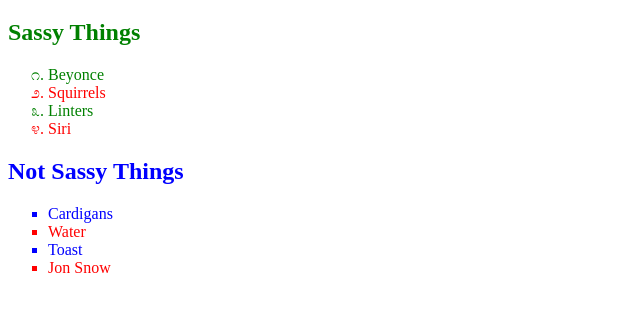
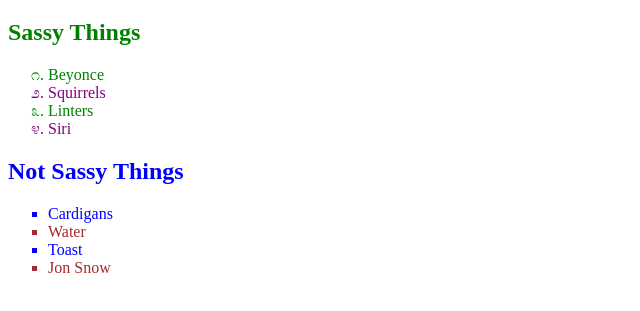
Before and after one commit to NSS-Cohort-13/get-sassy, a website: page src/index.html in a window 1280 px wide. Shown: the part 61-372 px from the top of the page, without its empty margins (0-640 px from the left). Drawn offline with nearby package versions, Linux system fonts and the light colour scheme; files that its build step writes are made by us from their sources.

Commit message:
example mixin

```diff
--- a/src/style.scss
+++ b/src/style.scss
@@ -4,12 +4,18 @@
   color: $primary-color;
 }
 
+@mixin even() {
+  &:nth-of-type(2n) {
+    @content
+  }
+}
+
 .sassy {
   color: green;
   li {
     list-style: kannada;
-    &:nth-of-type(2n) {
-      color: red;
+    @include even() {
+      color: purple;
     }
   }
 }
@@ -18,8 +24,8 @@
   color: blue;
   li {
     list-style: square;
-    &:nth-of-type(2n) {
-      color: red;
+    @include even() {
+      color: brown;
     }
   }
 }
```
